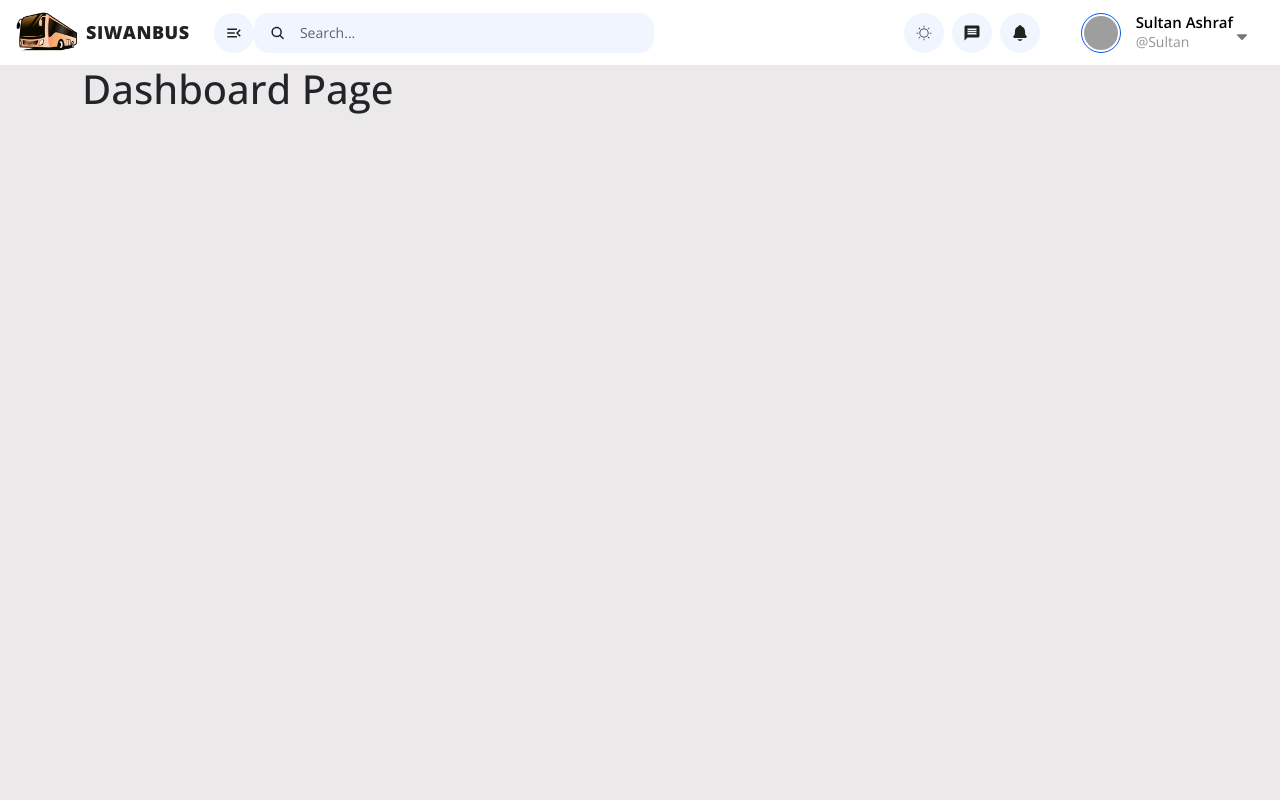
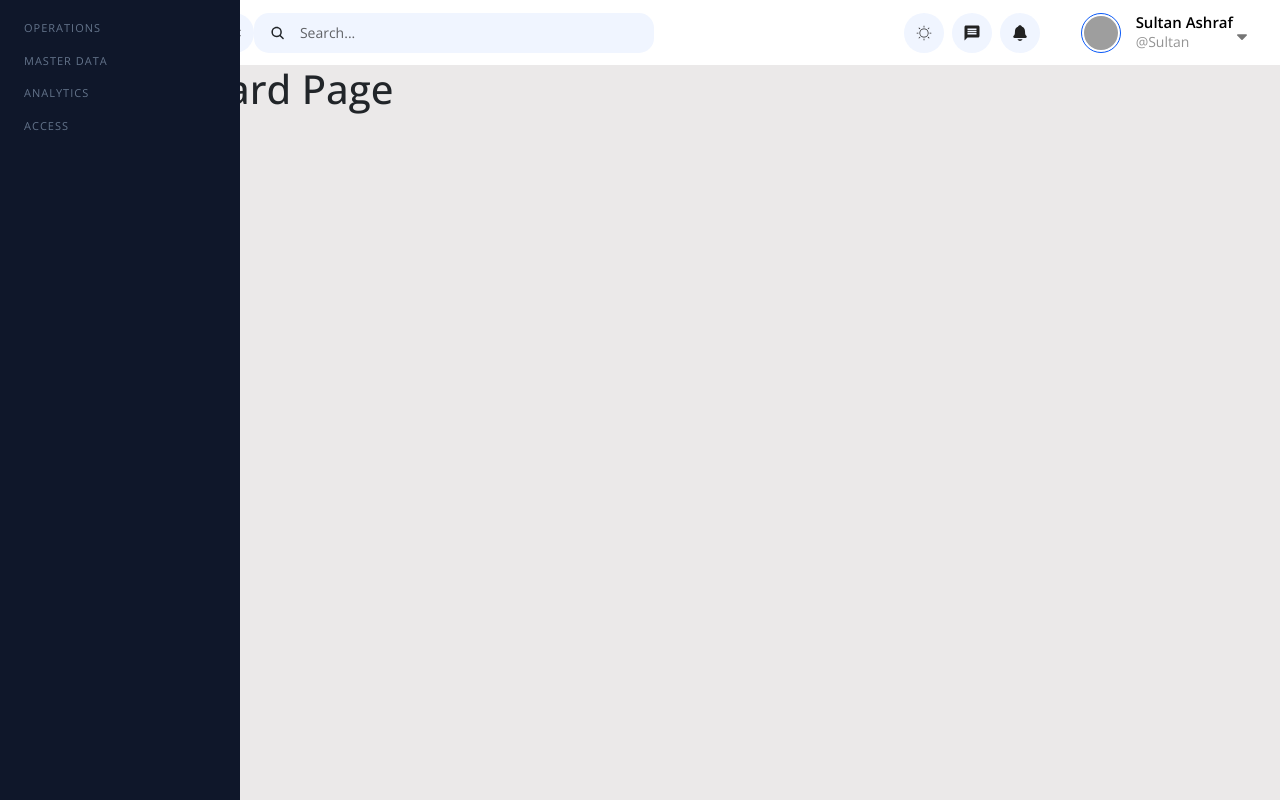
Before and after one commit to sultanrepo/SiwanBusAdminDashboard, a React (Vite) app in the folder SiwanBusAdminPanel/: page / in a window 1280 px wide. Built offline with nearby package versions, Linux system fonts and the light colour scheme; grey boxes are pictures that could not be loaded.

Commit message:
Side-bar

```diff
--- a/SiwanBusAdminPanel/src/components/Sidebar/index.jsx
+++ b/SiwanBusAdminPanel/src/components/Sidebar/index.jsx
@@ -3,33 +3,33 @@ import { sidebarConfig } from "../../config/sidebarConfig";
 
 
 const Sidebar = ({ role, collapsed }) => {
-  // return (
-  //   <aside className={`sidebar ${collapsed ? "collapsed" : ""}`}>
-  //     {sidebarConfig.map(section => (
-  //       <div key={section.section} className="sidebar-section">
-  //         {!collapsed && (
-  //           <p className="section-title">{section.section}</p>
-  //         )}
+  return (
+    <aside className={`sidebar ${collapsed ? "collapsed" : ""}`}>
+      {sidebarConfig.map(section => (
+        <div key={section.section} className="sidebar-section">
+          {!collapsed && (
+            <p className="section-title">{section.section}</p>
+          )}
 
-  //         {section.items
-  //           .filter(item => item.roles.includes(role))
-  //           .map(item => {
-  //             const Icon = item.icon;
-  //             return (
-  //               <NavLink
-  //                 key={item.path}
-  //                 to={item.path}
-  //                 className="sidebar-item"
-  //               >
-  //                 <Icon className="icon" />
-  //                 {!collapsed && <span>{item.label}</span>}
-  //               </NavLink>
-  //             );
-  //           })}
-  //       </div>
-  //     ))}
-  //   </aside>
-  // );
+          {section.items
+            .filter(item => item.roles.includes(role))
+            .map(item => {
+              const Icon = item.icon;
+              return (
+                <NavLink
+                  key={item.path}
+                  to={item.path}
+                  className="sidebar-item"
+                >
+                  <Icon className="icon" />
+                  {!collapsed && <span>{item.label}</span>}
+                </NavLink>
+              );
+            })}
+        </div>
+      ))}
+    </aside>
+  );
 };
 
 export default Sidebar;
```
